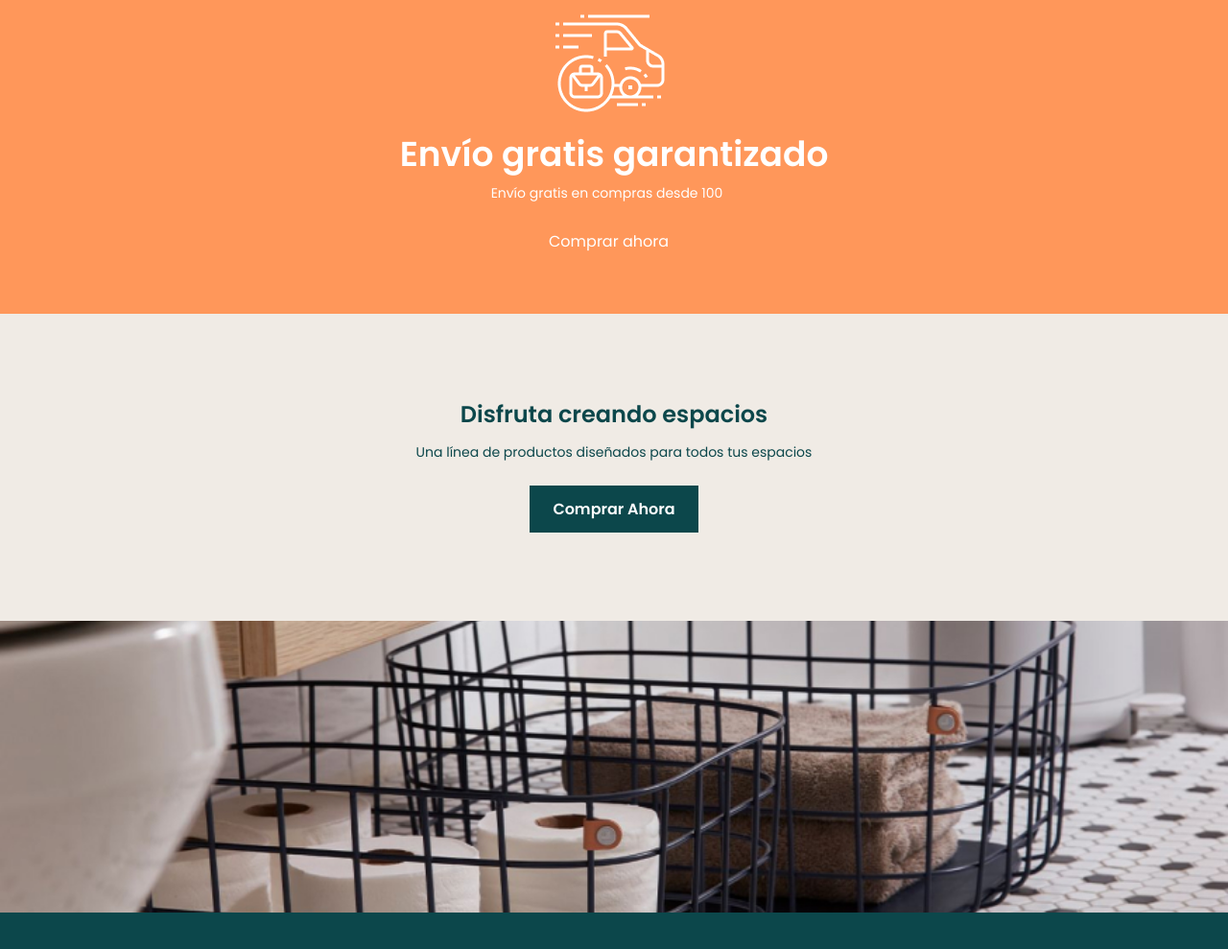
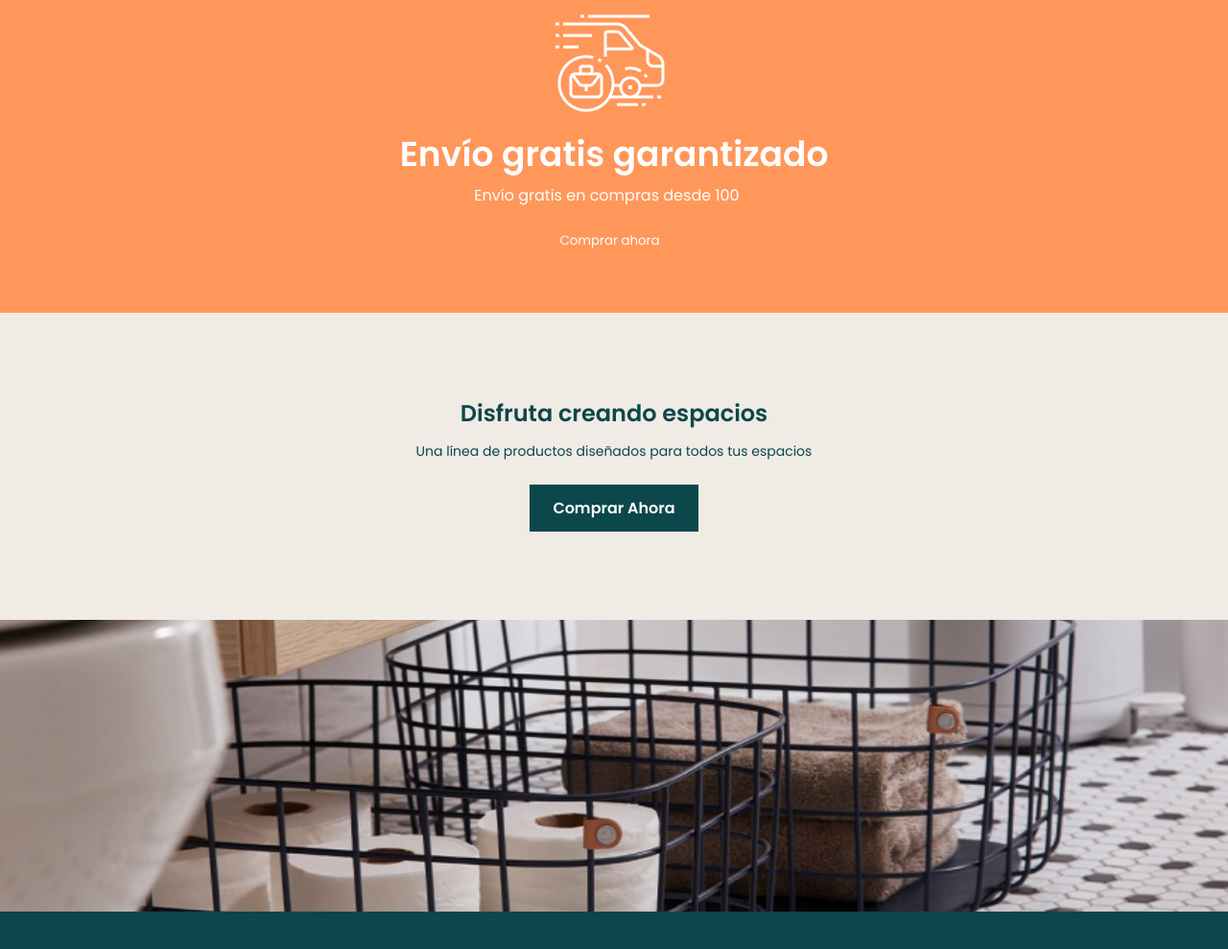
Before and after one commit to Adalab/modulo-1-evaluacion-final-veroisla, a website: page src/html/index.html in a window 1280 px wide. Shown: the part 1463-2452 px from the top of the page at 96% size. Drawn offline with nearby package versions, Linux system fonts and the light colour scheme; files that its build step writes are made by us from their sources; files whose address does not match are found by name.

Commit message:
Finish section shipping

```diff
--- a/src/html/partials/shipping.html
+++ b/src/html/partials/shipping.html
@@ -7,7 +7,10 @@
   />
   <h3 class="shipping__title">Envío gratis garantizado</h3>
   <small class="shipping__small">Envío gratis en compras desde 100</small>
-  <a class="shipping__link" href="https://adalab.es/" target="_blank"
-    >Comprar ahora</a
-  >
+
+  <button type="button" class="shipping__button">
+    <a class="shipping__link" href="https://adalab.es/" target="_blank"
+      >Comprar ahora</a
+    >
+  </button>
 </section>
--- a/src/scss/layout/_shipping.scss
+++ b/src/scss/layout/_shipping.scss
@@ -4,13 +4,12 @@
   flex-direction: column;
   align-items: center;
   justify-content: center;
-}
 
-.shipping__image {
+  &__image {
     margin: 46px 152px 10px 142px;
   }
 
-.shipping__title {
+  &__title {
     font-family: $font;
     font-size: 24px;
     font-weight: bold;
@@ -24,21 +23,38 @@
       font-size: 36px;
     }
   }
-.shipping__small {
+
+  &__small {
     font-family: $font;
     font-size: 14px;
     color: $color-white;
     height: 31px;
     margin-right: 27px;
     margin-left: 12px;
+
+    @media all and (min-width: 1200px) {
+      font-size: 16px;
+    }
   }
 
-.shipping__link {
+  &__button {
+    font-family: $font;
+    background-color: $color-orange;
+    width: 175px;
+    height: 48px;
+    margin: 5px 124px 51px 115px;
+    border-color: $color-orange;
+    border: 1px solid $color-orange;
+  }
+
+  &__button :hover {
+    background-color: #db7e77;
+    transition: background-color 0, 6s; /*revisar transición*/
+  }
+
+  &__link {
     text-decoration: none;
-  font-family: $font;
-  font-size: 16px;
     color: $color-white;
     padding: 12px 24px;
-  width: 175px;
-  margin: 5px 124px 51px 115px;
   }
+}
```
Also changed, not shown: docs/index.html (+1 -1 lines), docs/assets/css/main.css. Lines whose indentation alone changed are shown as unchanged.
